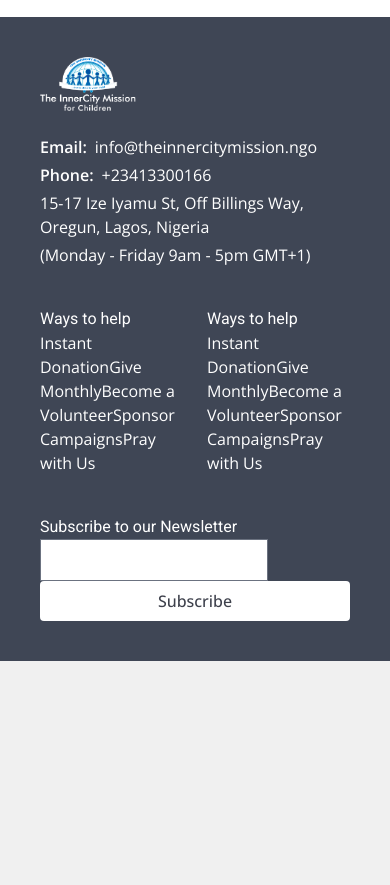
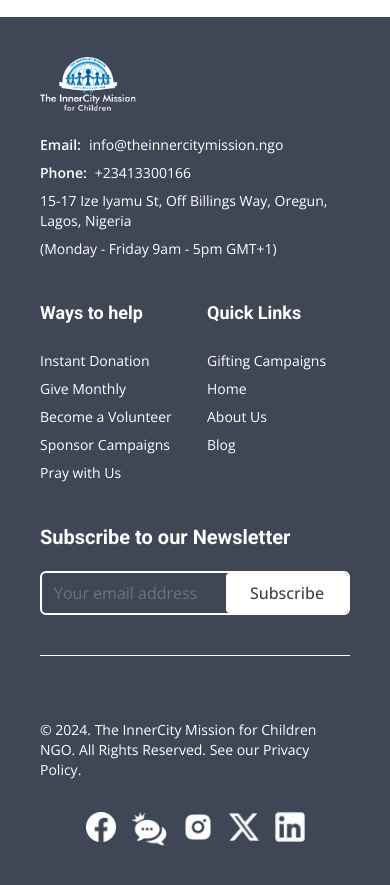
Before and after one commit to ryanfavour4/the-innercity-mission-for-children, a Next.js app: page / in a window 390 px wide. Shown: the part 7000-7885 px from the top of the page. Before the commit the page ends 7661 px from the top, so only its background shows below. Built offline with nearby package versions, Linux system fonts and the light colour scheme; what tailwind-clip-path would draw is missing.

Commit message:
Add social media icons and enhance footer layout

```diff
--- a/layouts/footer/index.tsx
+++ b/layouts/footer/index.tsx
@@ -2,6 +2,11 @@
 import Image from 'next/image'
 import Link from 'next/link'
 import logo from '@/public/assets/icons/logo-white.png'
+import fbIcon from '@/public/assets/icons/facebook-icon-white.png'
+import kcIcon from '@/public/assets/icons/kingschat-icon-white.png'
+import igIcon from '@/public/assets/icons/instagram-icon-white.png'
+import twIcon from '@/public/assets/icons/twitter-icon-white.png'
+import lnIcon from '@/public/assets/icons/linkeln-icon-white.png'
 
 export default function Footer() {
   return (
@@ -13,7 +18,7 @@
             <Image src={logo.src} alt="logo" className="w-24 md:w-28" width={100} height={50} />
           </Link>
 
-          <div className="flex flex-col gap-1">
+          <div className="flex flex-col gap-2 text-sm">
             <span className="flex items-center gap-2">
               <p className="font-semibold">Email:</p>{' '}
               <a href="mailto:info@theinnercitymission.ngo">info@theinnercitymission.ngo</a>
@@ -31,8 +36,8 @@
         </div>
         {/*  */}
         <div className="">
-          <h4>Ways to help</h4>
-          <div className="">
+          <h4 className="mb-6 text-lg font-semibold">Ways to help</h4>
+          <div className="flex flex-col gap-2 text-sm">
             <Link href={'/'}>Instant Donation</Link>
             <Link href={'/'}>Give Monthly</Link>
             <Link href={'/'}>Become a Volunteer</Link>
@@ -42,23 +47,49 @@
         </div>
         {/*  */}
         <div className="">
-          <h4>Ways to help</h4>
-          <div className="">
-            <Link href={'/'}>Instant Donation</Link>
-            <Link href={'/'}>Give Monthly</Link>
-            <Link href={'/'}>Become a Volunteer</Link>
-            <Link href={'/'}>Sponsor Campaigns</Link>
-            <Link href={'/'}>Pray with Us</Link>
+          <h4 className="mb-6 text-lg font-semibold">Quick Links</h4>
+          <div className="flex flex-col gap-2 text-sm">
+            <Link href={'/'}>Gifting Campaigns</Link>
+            <Link href={'/'}>Home</Link>
+            <Link href={'/'}>About Us</Link>
+            <Link href={'/'}>Blog</Link>
           </div>
         </div>
         {/*  */}
-        <div className="col-span-2 md:col-span-2">
-          <h3>Subscribe to our Newsletter</h3>
+        <div className="col-span-2 flex flex-col gap-5 md:col-span-2">
+          <h3 className="text-xl font-semibold md:text-2xl">Subscribe to our Newsletter</h3>
 
-          <form className="">
-            <input type="text" />
-            <button className="btn-white">Subscribe</button>
+          <form className="flex overflow-hidden rounded-md border-2 border-light bg-transparent ring-light/50 hover:ring-2 focus:ring-2 active:ring-2">
+            <input
+              type="text"
+              placeholder="Your email address"
+              className="w-full border-none bg-transparent outline-none focus:outline-none"
+            />
+            <button className="btn-white w-fit">Subscribe</button>
           </form>
+        </div>
+      </div>
+      <div className="mt-10 flex flex-col items-center border-t border-light pt-6">
+        <small className="mt-10 block text-sm">
+          © {new Date().getFullYear()}. The InnerCity Mission for Children NGO. All Rights
+          Reserved. See our Privacy Policy.
+        </small>
+        <div className="mt-8 flex gap-4">
+          <a target="_blank" href="http://facebook.com">
+            <Image src={fbIcon} alt="fbIcon" width={30} height={30} className="object-contain" />
+          </a>
+          <a target="_blank" href="http://kingschat.online/">
+            <Image src={kcIcon} alt="kcIcon" width={35} height={35} className="object-fill" />
+          </a>
+          <a target="_blank" href="http://instagram.com">
+            <Image src={igIcon} alt="igIcon" width={30} height={30} className="object-fill" />
+          </a>
+          <a target="_blank" href="http://x.com">
+            <Image src={twIcon} alt="twIcon" width={30} height={30} className="object-fill" />
+          </a>
+          <a target="_blank" href="http://linkedin.com">
+            <Image src={lnIcon} alt="lnIcon" width={30} height={30} className="object-fill" />
+          </a>
         </div>
       </div>
     </footer>
```
Also changed, not shown: next-env.d.ts, public/assets/icons/facebook-icon-white.png (renamed from public/assets/icons/facebook-icons-white.png), public/assets/icons/linkeln-icon-white.png (renamed from public/assets/icons/linkeln.png).
